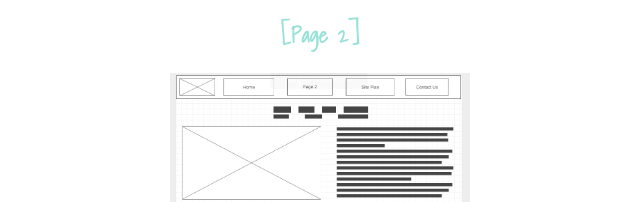
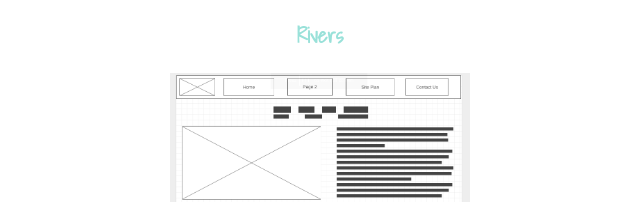
Before and after one commit to jlarps/wdd-130, a plain HTML site: page wrr/site-plan-rafting.html in a window 1280 px wide. Shown: the part 2974-3176 px from the top of the page, 320-960 px from the left. Drawn offline with Linux system fonts and the light colour scheme; a web font is replaced by a local one.

Commit message:
final wwr site plan

```diff
--- a/wrr/site-plan-rafting.html
+++ b/wrr/site-plan-rafting.html
@@ -120,7 +120,7 @@
 
     <img src="https://byui-wdd.github.io/wdd130/rafting_images/wireframe_home.png" alt="home page wireframe" />
 
-    <h3>[Page 2]</h3>
+    <h3>Rivers</h3>
 
     <img src="images/Site_Plan_Page_2_Wireframe.png" alt="page 2 wireframe" />
   </main>
```
